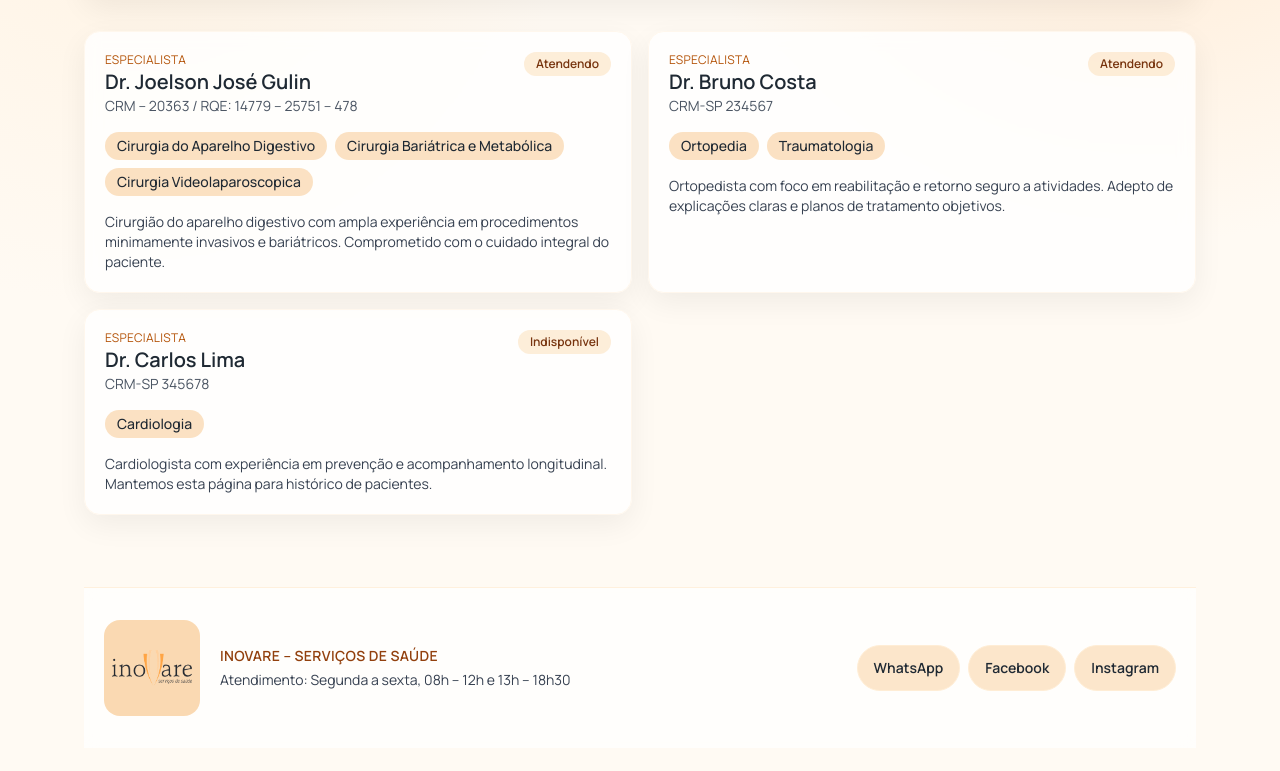
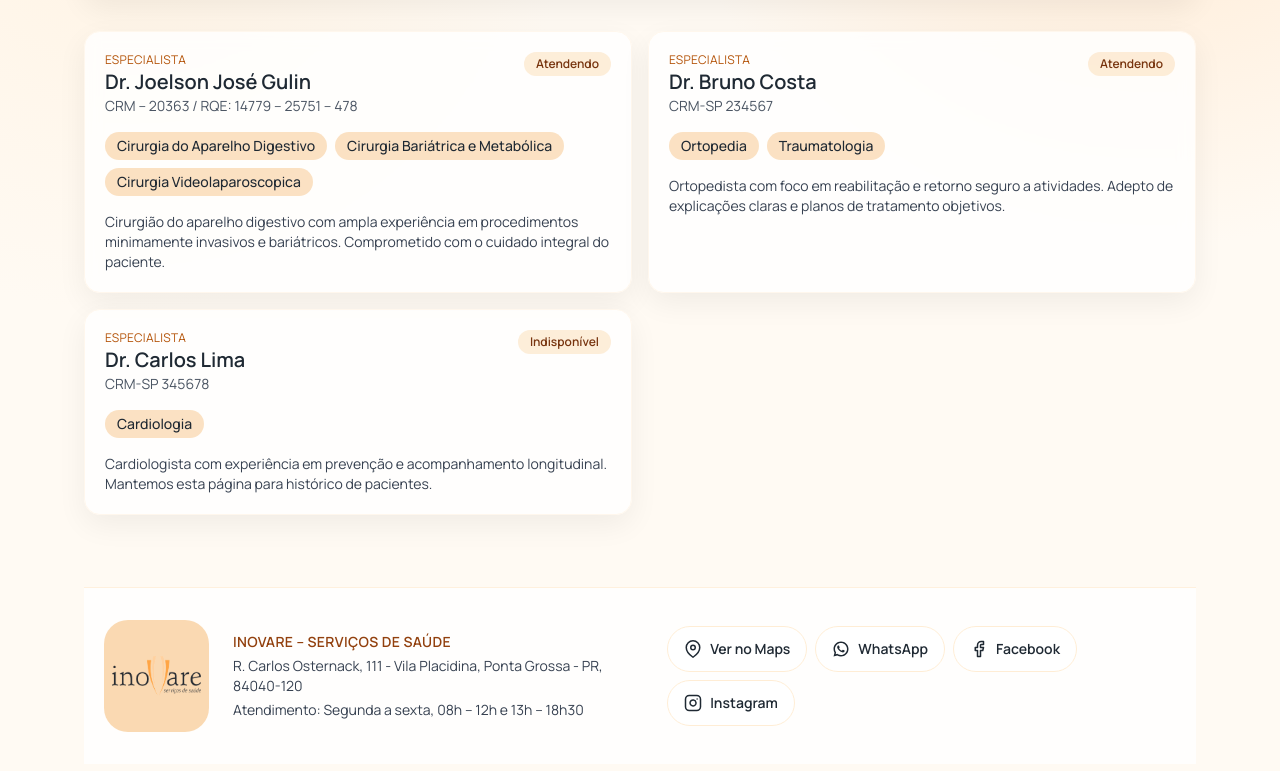
Before and after one commit to VictorGHss/Inovare-Doctors, a Next.js app: page / in a window 1280 px wide. Shown: the part 381-1152 px from the top of the page. Built offline with nearby package versions, Linux system fonts and the light colour scheme.

Commit message:
UI-UX: icones de facebook, whatsapp, instagram, mensagem do wa.me para pular o atendimento do bot no blip

```diff
--- /dev/null
+++ b/app/components/ActionButton.tsx
@@ -0,0 +1,33 @@
+import clsx from "clsx";
+import type { ReactNode } from "react";
+
+type Props = {
+  href: string;
+  children: ReactNode;
+  icon?: ReactNode;
+  variant?: "primary" | "soft" | "ghost";
+  external?: boolean;
+  className?: string;
+};
+
+export function ActionButton({ href, children, icon, variant = "primary", external = true, className }: Props) {
+  const isExternal = external || href.startsWith("http");
+  const variantClasses = {
+    primary: "bg-[#f5ab4d] text-ink hover:-translate-y-0.5 hover:bg-[#f7c57a]",
+    soft: "bg-[#fad5aa] text-ink border border-orange-100 hover:bg-[#f9cfa0]",
+    ghost: "border border-orange-100 bg-white/80 text-ink hover:bg-secondary/70"
+  } as const;
+
+  const classes = clsx(
+    "inline-flex min-h-[44px] items-center justify-center gap-2 rounded-full px-4 py-3 text-sm font-semibold transition-all duration-200 focus-visible:outline focus-visible:outline-2 focus-visible:outline-offset-2 focus-visible:outline-primary active:translate-y-0",
+    variantClasses[variant],
+    className
+  );
+
+  return (
+    <a className={classes} href={href} target={isExternal ? "_blank" : undefined} rel={isExternal ? "noopener noreferrer" : undefined}>
+      {icon ? <span className="text-[18px]">{icon}</span> : null}
+      <span>{children}</span>
+    </a>
+  );
+}
--- a/app/components/SiteFooter.tsx
+++ b/app/components/SiteFooter.tsx
@@ -1,41 +1,53 @@
 import Image from "next/image";
+import { FiFacebook, FiInstagram, FiMapPin } from "react-icons/fi";
+import { RiWhatsappLine } from "react-icons/ri";
+import { ActionButton } from "./ActionButton";
+import type { ClinicConfig } from "@/types/doctor";
 
-const clinicSocial = [
-  { label: "Facebook", href: "https://www.facebook.com/inovarepg" },
-  { label: "Instagram", href: "https://www.instagram.com/inovaress/" }
-];
+type Props = {
+  clinic: ClinicConfig;
+};
 
-const whatsappLink = "https://wa.me/5542991742533";
+export function SiteFooter({ clinic }: Props) {
+  const mapsUrl = clinic.google.mapsUrl;
+  const whatsappLink = "https://wa.me/554230262601";
+  const socials = [
+    { label: "Facebook", href: "https://www.facebook.com/inovarepg", icon: <FiFacebook /> },
+    { label: "Instagram", href: "https://www.instagram.com/inovaress/", icon: <FiInstagram /> }
+  ];
 
-export function SiteFooter() {
   return (
-    <footer className="mt-10 border-t border-orange-100/80 bg-white/70 backdrop-blur">
+    <footer className="mt-10 border-t border-orange-100/80 bg-white/80 backdrop-blur">
       <div className="mx-auto flex max-w-6xl flex-col gap-6 px-5 py-8 sm:flex-row sm:items-center sm:justify-between">
-        <div className="flex items-center gap-4 sm:gap-5">
-          <div className="flex h-20 w-20 items-center justify-center rounded-2xl bg-secondary/90 p-2 sm:h-24 sm:w-24">
+        <div className="flex items-center gap-4 sm:gap-6">
+          <div className="flex h-24 w-24 items-center justify-center rounded-3xl bg-secondary/90 p-2 sm:h-28 sm:w-28">
             <Image
               src="/Logo.png"
               alt="Inovare – Serviços de Saúde"
-              width={96}
-              height={96}
+              width={128}
+              height={128}
               className="h-full w-full object-contain"
             />
           </div>
           <div className="space-y-1">
             <p className="text-sm font-semibold uppercase tracking-wide text-amber-800">Inovare – Serviços de Saúde</p>
-            <p className="text-sm text-gray-700">
-              Atendimento: Segunda a sexta, 08h – 12h e 13h – 18h30
-            </p>
+            <p className="text-sm text-gray-700">{clinic.address}</p>
+            <p className="text-sm text-gray-700">Atendimento: Segunda a sexta, 08h – 12h e 13h – 18h30</p>
           </div>
         </div>
         <div className="flex flex-wrap items-center gap-2">
-          <a className="btn-ghost" href={whatsappLink} target="_blank" rel="noopener noreferrer">
+          {mapsUrl ? (
+            <ActionButton href={mapsUrl} variant="ghost" icon={<FiMapPin />}>
+              Ver no Maps
+            </ActionButton>
+          ) : null}
+          <ActionButton href={whatsappLink} variant="ghost" icon={<RiWhatsappLine />}>
             WhatsApp
-          </a>
-          {clinicSocial.map((item) => (
-            <a key={item.href} className="btn-ghost" href={item.href} target="_blank" rel="noopener noreferrer">
+          </ActionButton>
+          {socials.map((item) => (
+            <ActionButton key={item.href} href={item.href} variant="ghost" icon={item.icon}>
               {item.label}
-            </a>
+            </ActionButton>
           ))}
         </div>
       </div>
--- a/app/globals.css
+++ b/app/globals.css
@@ -35,7 +35,7 @@ a {
 }
 
 .btn-primary {
-  @apply inline-flex min-h-[44px] items-center justify-center gap-2 rounded-full bg-primary/90 px-4 py-3 text-sm font-semibold text-ink transition-all duration-200 hover:-translate-y-0.5 hover:bg-primary focus-visible:outline focus-visible:outline-2 focus-visible:outline-offset-2 focus-visible:outline-primary active:translate-y-0;
+  @apply inline-flex min-h-[44px] items-center justify-center gap-2 rounded-full bg-[#f5ab4d] px-4 py-3 text-sm font-semibold text-ink transition-all duration-200 hover:-translate-y-0.5 hover:bg-[#f7c57a] focus-visible:outline focus-visible:outline-2 focus-visible:outline-offset-2 focus-visible:outline-primary active:translate-y-0;
 }
 
 .btn-ghost {
--- a/app/page.tsx
+++ b/app/page.tsx
@@ -80,7 +80,7 @@ export default function HomePage() {
           </AnimatedSection>
         ))}
       </div>
-      <SiteFooter />
+      <SiteFooter clinic={clinic} />
     </main>
   );
 }
--- a/package.json
+++ b/package.json
@@ -16,7 +16,8 @@
     "next": "^15.0.3",
     "react": "^18.2.0",
     "react-dom": "^18.2.0",
-    "qrcode": "^1.5.4"
+    "qrcode": "^1.5.4",
+    "react-icons": "^5.3.0"
   },
   "devDependencies": {
     "@cloudflare/next-on-pages": "^1.13.16",
```
Also changed, not shown: app/medicos/[slug]/page.tsx (+50 -38 lines), types/react-icons.d.ts (added, +11 -0 lines), 1 other file (tests, documents, lock files or other folders).
